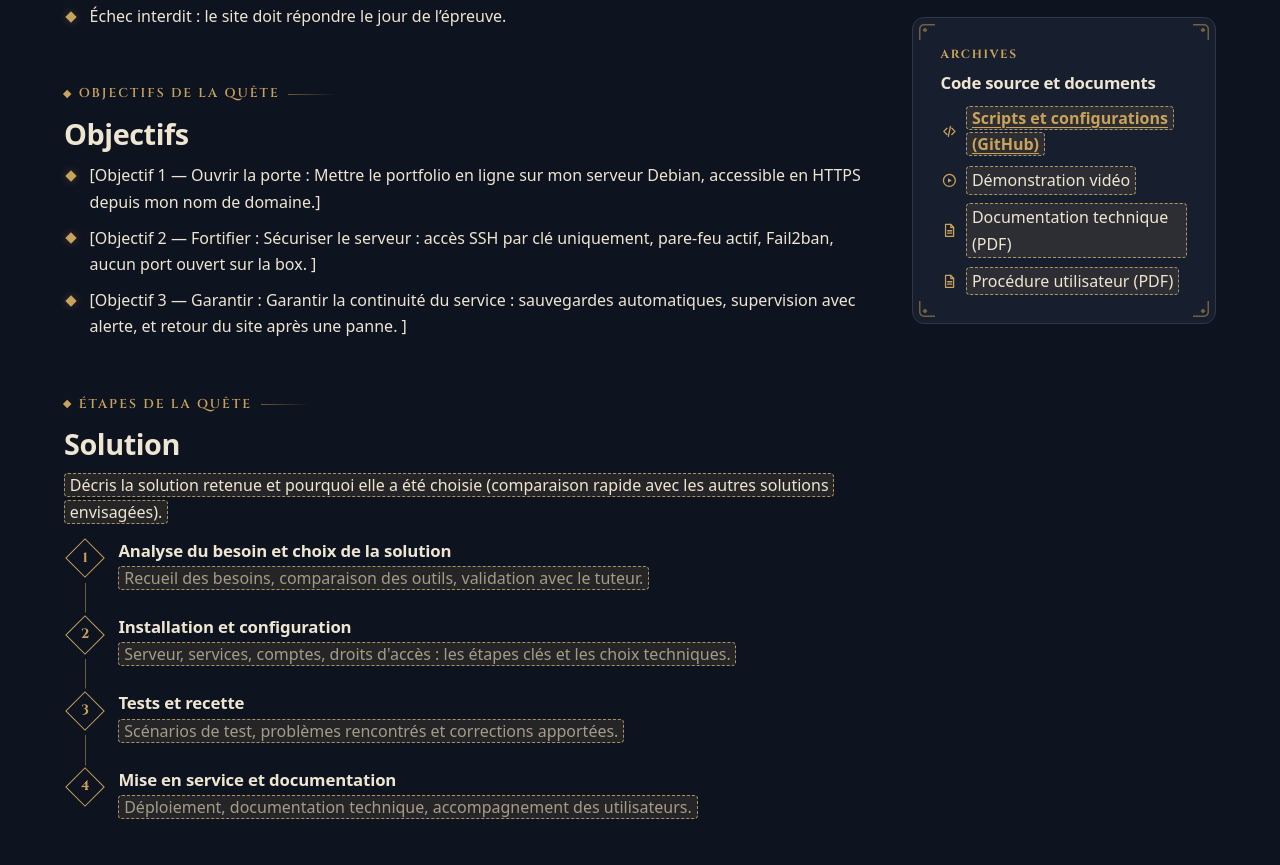
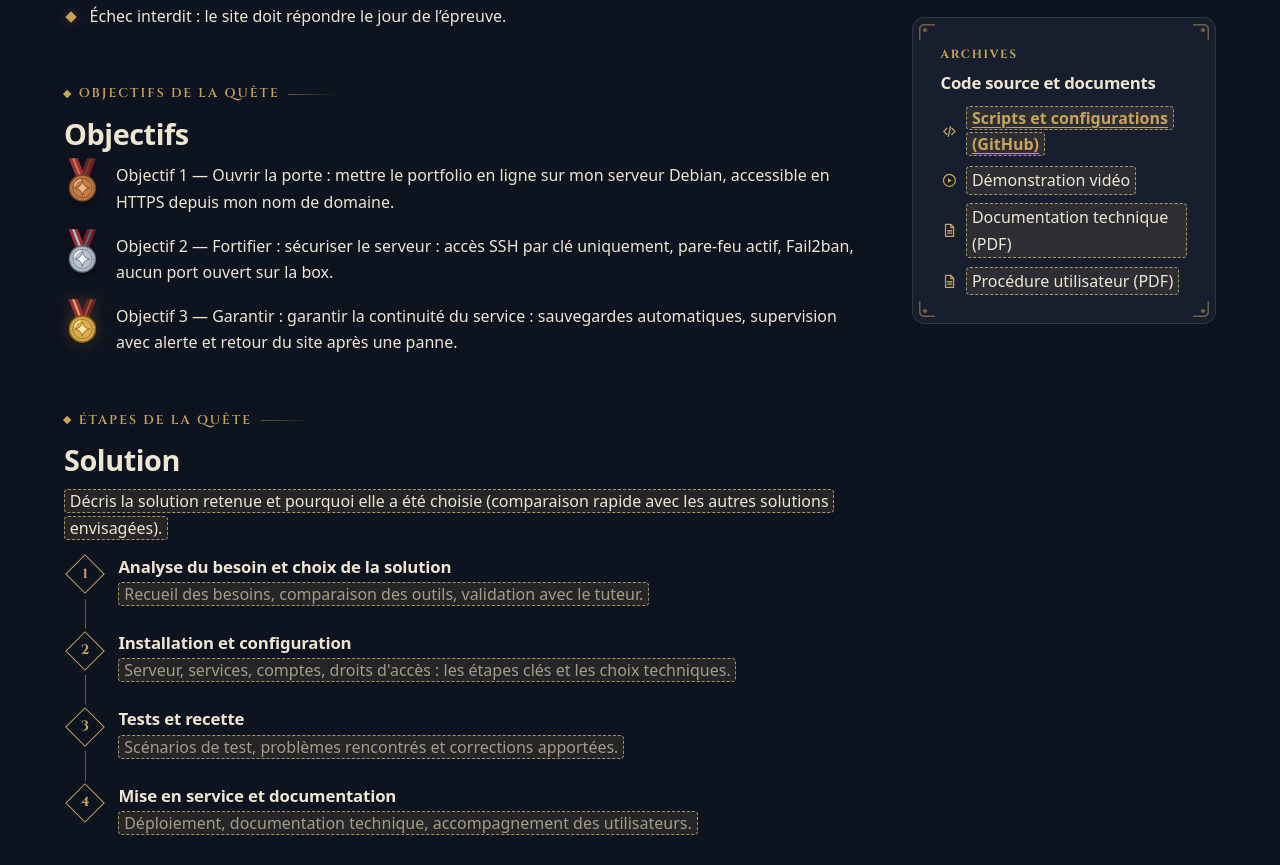
Before and after one commit to dylanjfd/dylanjfd.github.io, a plain HTML site: page pages/projets/projet-1.html in a window 1280 px wide. Shown: the part 1153-2018 px from the top of the page. Drawn offline with Linux system fonts and the light colour scheme.

Commit message:
Projet 1 : médailles bronze, argent et or sur les objectifs
Les listes dont un élément commence par 🥉, 🥈 ou 🥇 affichent une
médaille SVG (ruban, bord crénelé, étoile) à la place du losange.

Co-Authored-By: Claude Opus 5.5 <noreply@anthropic.com>

```diff
--- a/assets/css/01-variables.css
+++ b/assets/css/01-variables.css
@@ -69,6 +69,7 @@
   --glow: rgba(201, 163, 91, 0.3);
   --selection: rgba(201, 163, 91, 0.35);
   --shadow: 0 22px 44px -22px rgba(0, 0, 0, 0.7);
+  --medal-shadow: 0 3px 4px rgba(0, 0, 0, 0.45);   /* ombre des médailles d'objectifs */
   --todo-bg: rgba(201, 163, 91, 0.12);
   --todo-border: rgba(227, 194, 125, 0.7);
   --segment-empty: rgba(239, 230, 210, 0.07);
@@ -133,6 +134,7 @@
   --glow: rgba(138, 106, 43, 0.22);
   --selection: rgba(138, 106, 43, 0.25);
   --shadow: 0 22px 44px -26px rgba(72, 52, 20, 0.45);
+  --medal-shadow: 0 2px 3px rgba(72, 52, 20, 0.35);
   --todo-bg: rgba(138, 106, 43, 0.1);
   --todo-border: rgba(114, 85, 34, 0.65);
   --segment-empty: rgba(42, 33, 22, 0.06);
--- a/assets/css/06-pages.css
+++ b/assets/css/06-pages.css
@@ -336,6 +336,70 @@ html:not(.js) .filters__count {
   box-shadow: 0 0 8px var(--glow);
   transform: rotate(45deg);
 }
+
+/* Médailles d'objectifs : « - 🥉 … », « - 🥈 … », « - 🥇 … » (icône medaille de icones.js) */
+.medal-item {
+  --metal: #c27c47;
+  --metal-light: #f0b98a;
+  --metal-dark: #6f3f1f;
+}
+
+.medal-item--argent {
+  --metal: #b9c3cd;
+  --metal-light: #f4f7fa;
+  --metal-dark: #5d6976;
+}
+
+.medal-item--or {
+  --metal: #dcae50;
+  --metal-light: #fbe5a2;
+  --metal-dark: #865f18;
+}
+
+.list-diamond li.medal-item {
+  min-height: 2.9rem;
+  margin-bottom: 1.1rem;
+  padding-left: 3.25rem;
+}
+
+.list-diamond li.medal-item::before {
+  content: none;
+}
+
+.medal {
+  position: absolute;
+  top: -0.3rem;
+  left: 0;
+  width: 2.3rem;
+  height: 2.875rem;
+  transform-origin: 50% 0;
+  transition: transform 0.45s var(--ease);
+  filter: drop-shadow(var(--medal-shadow));
+}
+
+.medal svg {
+  display: block;
+  width: 100%;
+  height: 100%;
+}
+
+.medal-item--or .medal {
+  filter: drop-shadow(var(--medal-shadow)) drop-shadow(0 0 6px var(--glow));
+}
+
+.medal-item:hover .medal {
+  transform: rotate(-8deg);
+}
+
+.medal__ribbon { fill: #9a2f39; }
+.medal__ribbon--back { fill: #6e1f28; }
+.medal__stripe { fill: var(--metal); }
+.medal__stripe--back { fill: var(--metal-dark); }
+.medal__disc { fill: var(--metal); stroke: var(--metal-dark); stroke-width: 1.2; }
+.medal__ticks { fill: none; stroke: var(--metal-dark); stroke-width: 1.3; stroke-dasharray: 0.6 1.45; opacity: 0.5; }
+.medal__ring { fill: none; stroke: var(--metal-dark); stroke-width: 0.8; opacity: 0.75; }
+.medal__shine { fill: none; stroke: var(--metal-light); stroke-width: 1.4; stroke-linecap: round; }
+.medal__emblem { fill: var(--metal-light); stroke: var(--metal-dark); stroke-width: 0.7; stroke-linejoin: round; }
 
 /* Étapes numérotées dans des losanges, reliées par un fil doré */
 .steps {
--- a/assets/js/icones.js
+++ b/assets/js/icones.js
@@ -44,6 +44,18 @@
     trophee: svg('0 0 24 24', trait(1.7), '<path d="M7.5 4h9v5a4.5 4.5 0 0 1-9 0Z"/><path d="M7.5 6H5a2.5 2.5 0 0 0 2.7 3.6M16.5 6H19a2.5 2.5 0 0 1-2.7 3.6M12 13.5V17M8.5 20h7M10 17h4"/><path d="M12 5.6l1.1 1.1L12 7.8l-1.1-1.1Z" fill="currentColor"/>'),
     cadenas: svg('0 0 24 24', trait(1.7), '<rect x="5" y="10.5" width="14" height="10" rx="2"/><path d="M8 10.5V8a4 4 0 0 1 8 0v2.5M12 14.5V17"/>'),
 
+    // Médaille des objectifs (« - 🥉 … » dans le Markdown) : métal coloré en CSS selon le rang
+    medaille: svg('0 0 32 40', '',
+      '<path class="medal__ribbon medal__ribbon--back" d="M20 1h8l-7 18h-8Z"/>' +
+      '<path class="medal__stripe medal__stripe--back" d="M23 1h2l-7 18h-2Z"/>' +
+      '<path class="medal__ribbon" d="M4 1h8l7 18h-8Z"/>' +
+      '<path class="medal__stripe" d="M7 1h2l7 18h-2Z"/>' +
+      '<circle class="medal__disc" cx="16" cy="27" r="11.4"/>' +
+      '<circle class="medal__ticks" cx="16" cy="27" r="10"/>' +
+      '<circle class="medal__ring" cx="16" cy="27" r="8.4"/>' +
+      '<path class="medal__shine" d="M9.4 24.6a7 7 0 0 1 4.6-4.6"/>' +
+      '<path class="medal__emblem" d="M16 20.6Q16.9 26.1 22.4 27 16.9 27.9 16 33.4 15.1 27.9 9.6 27 15.1 26.1 16 20.6Z"/>'),
+
     // Coche dorée du tableau E5
     cocheTableau: svg('0 0 24 24', 'fill="none" stroke="currentColor"', '<path d="M12 2.5 21.5 12 12 21.5 2.5 12Z" stroke-width="1.2" opacity=".5"/><path d="m7.6 12.3 3 3 5.9-6.3" stroke-width="2.2" stroke-linecap="round" stroke-linejoin="round"/>'),
 
--- a/assets/js/rendu.js
+++ b/assets/js/rendu.js
@@ -273,11 +273,29 @@
     return el('p', { class: ctx.classe || null }, ligne(texteDe(b)));
   }
 
+  /** Médaille en tête d'élément : « - 🥉 … », « - 🥈 … » ou « - 🥇 … » (l'emoji est remplacé par l'icône). */
+  const MEDAILLES = {
+    '🥉': { rang: 'bronze', texte: 'Médaille de bronze' },
+    '🥈': { rang: 'argent', texte: "Médaille d'argent" },
+    '🥇': { rang: 'or', texte: "Médaille d'or" },
+  };
+  const RE_MEDAILLE = /^(🥉|🥈|🥇)\s*/u;
+
+  function elementListe(texte) {
+    const m = RE_MEDAILLE.exec(texte);
+    if (!m) return el('li', null, ligne(texte));
+    const medaille = MEDAILLES[m[1]];
+    return el('li', { class: `medal-item medal-item--${medaille.rang}` }, [
+      el('span', { class: 'medal', role: 'img', 'aria-label': medaille.texte }, ICO.medaille),
+      ligne(texte.slice(m[0].length)),
+    ]);
+  }
+
   function liste(b, ctx) {
     const simple = ctx.disposition === 'texte' || ctx.simple;
     const l = el(b.ordonnee ? 'ol' : 'ul', { class: !b.ordonnee && !simple ? 'list-diamond' : null });
     b.elements.forEach((item) => {
-      const li = el('li', null, ligne(item.texte));
+      const li = elementListe(item.texte);
       item.enfants.forEach((sous) => li.appendChild(liste(sous, ctx)));
       l.appendChild(li);
     });
--- a/contenu/projets/projet-1.md
+++ b/contenu/projets/projet-1.md
@@ -48,9 +48,9 @@ Un hébergement sécurisé et complet, avec sauvegardes et supervision.
 
 ## Objectifs de la quête | Objectifs
 
-- [Objectif 1 — Ouvrir la porte : Mettre le portfolio en ligne sur mon serveur Debian, accessible en HTTPS depuis mon nom de domaine.]
-- [Objectif 2 — Fortifier : Sécuriser le serveur : accès SSH par clé uniquement, pare-feu actif, Fail2ban, aucun port ouvert sur la box. ]
-- [Objectif 3 — Garantir : Garantir la continuité du service : sauvegardes automatiques, supervision avec alerte, et retour du site après une panne. ]
+- 🥉 Objectif 1 — Ouvrir la porte : mettre le portfolio en ligne sur mon serveur Debian, accessible en HTTPS depuis mon nom de domaine.
+- 🥈 Objectif 2 — Fortifier : sécuriser le serveur : accès SSH par clé uniquement, pare-feu actif, Fail2ban, aucun port ouvert sur la box.
+- 🥇 Objectif 3 — Garantir : garantir la continuité du service : sauvegardes automatiques, supervision avec alerte et retour du site après une panne.
 
 ## Étapes de la quête | Solution
 
```
